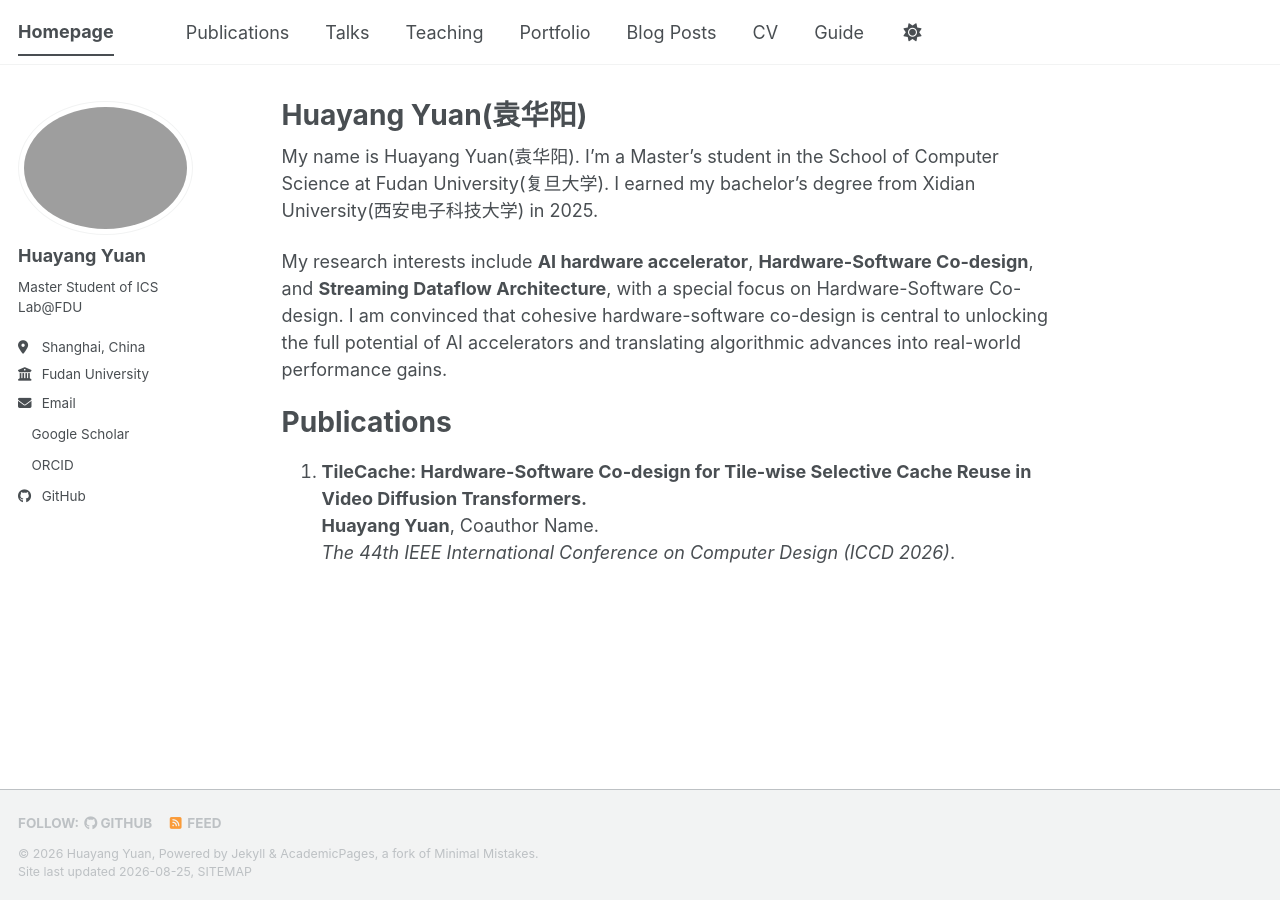
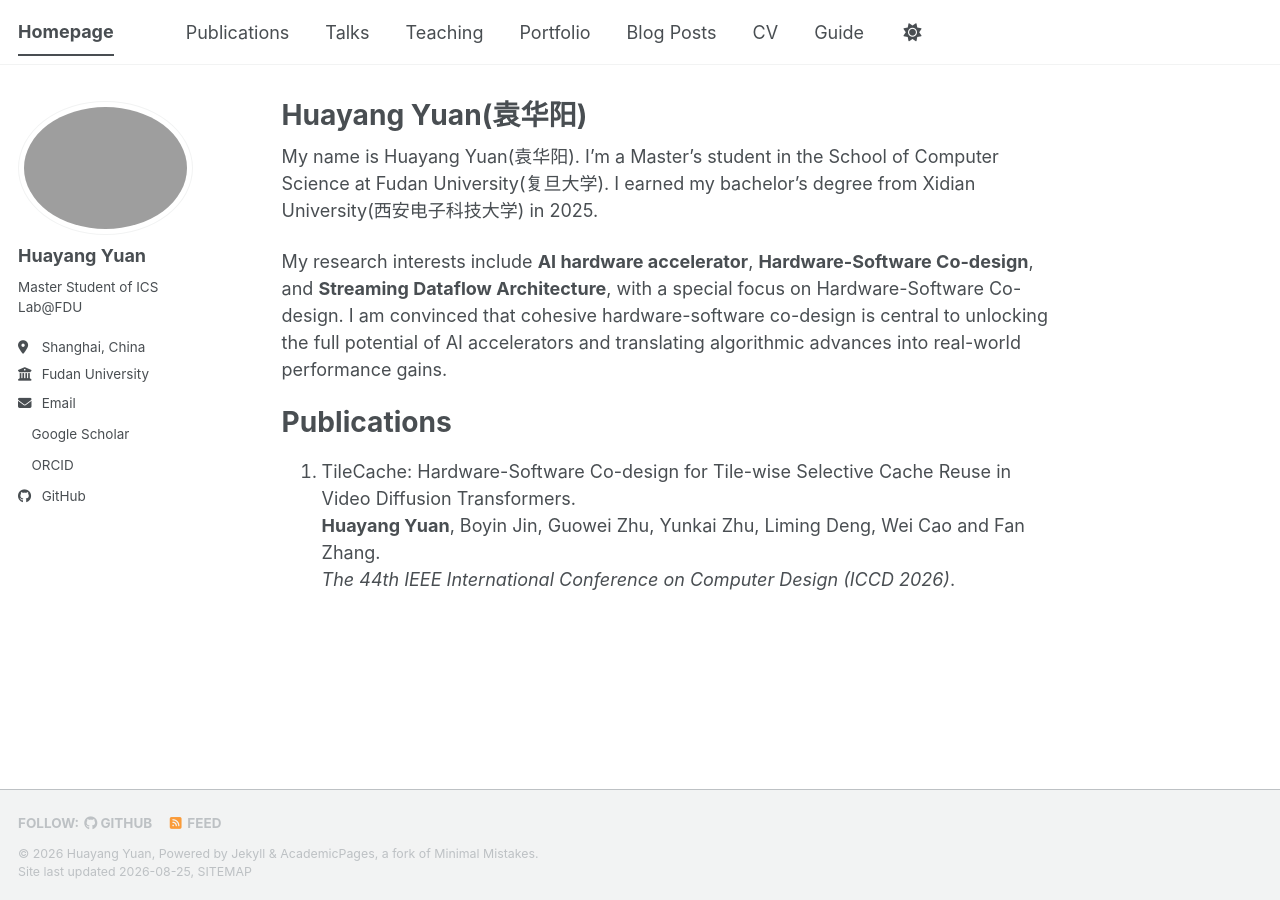
Before and after one commit to Geek3600/Geek3600.github.io, a Jekyll site: the page built from _pages/about.md, in a window 1280 px wide. Built offline with Jekyll 4.4.1, drawn with Linux system fonts in a browser that asks for light colours; a style sheet for code colours, icons or effects is not loaded.

Commit message:
Update personal academic profile

```diff
--- a/_pages/about.md
+++ b/_pages/about.md
@@ -13,6 +13,6 @@ My research interests include **AI hardware accelerator**, **Hardware-Software C
 
 Publications
 ======
-1. **TileCache: Hardware-Software Co-design for Tile-wise Selective Cache Reuse in Video Diffusion Transformers.**<br>
-   **Huayang Yuan**, Coauthor Name.<br>
+1. TileCache: Hardware-Software Co-design for Tile-wise Selective Cache Reuse in Video Diffusion Transformers.<br>
+   **Huayang Yuan**, Boyin Jin, Guowei Zhu, Yunkai Zhu, Liming Deng, Wei Cao and Fan Zhang.<br>
    *The 44th IEEE International Conference on Computer Design (ICCD 2026)*.
```
